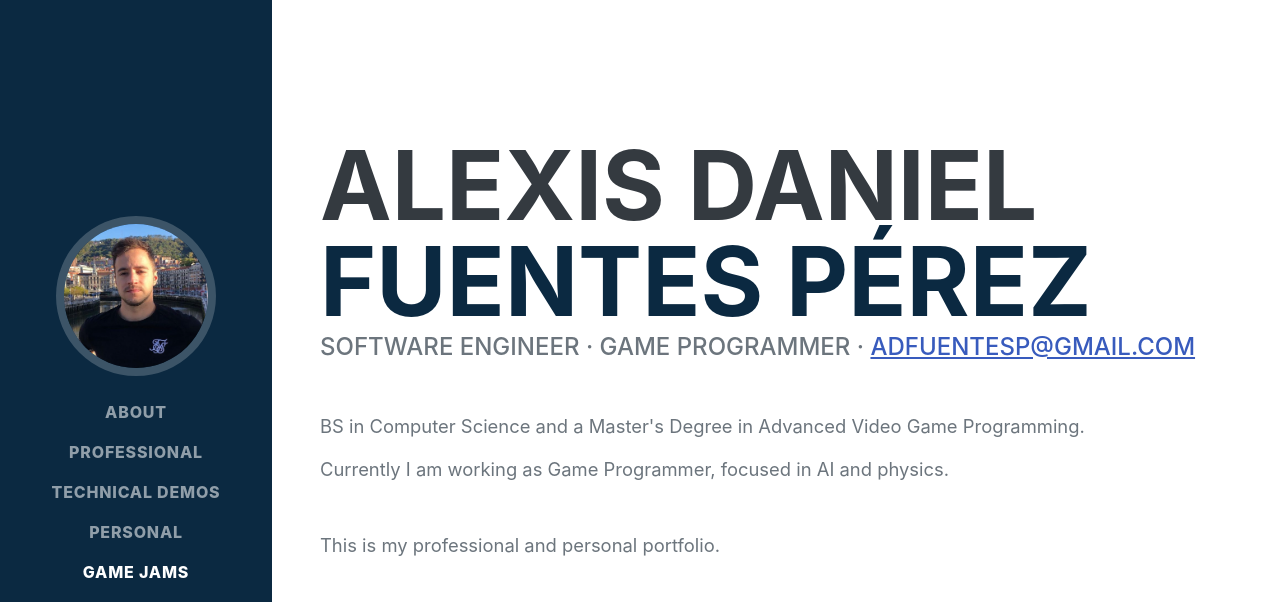
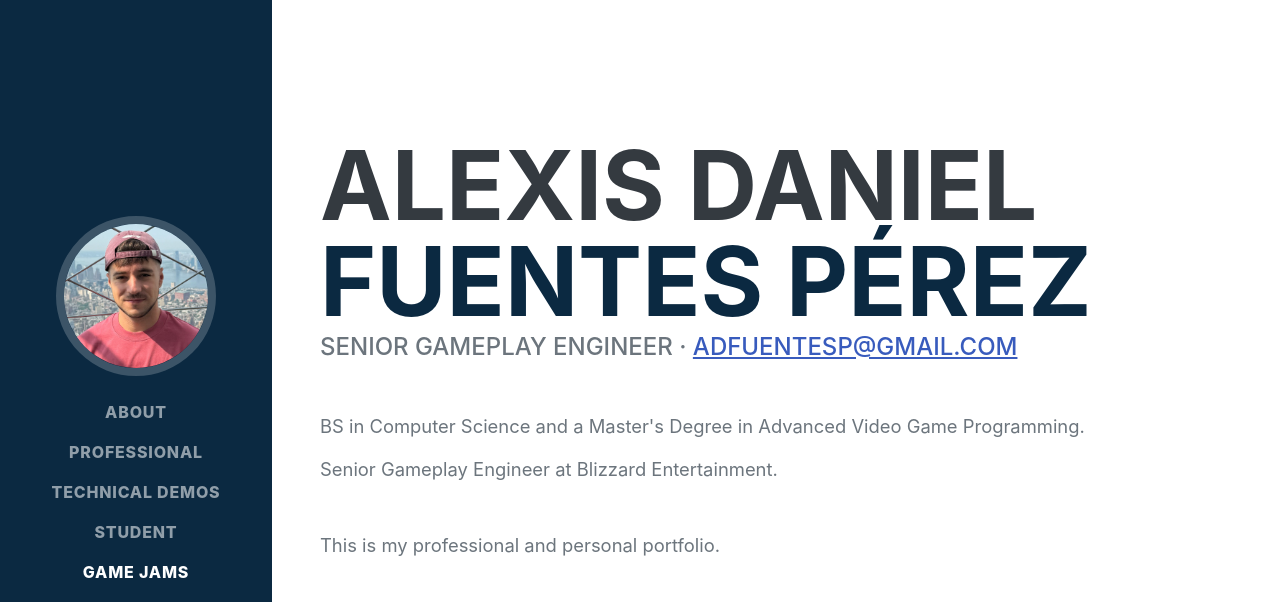
Before and after one commit to alexfp95/alexfp95.github.io, a plain HTML site: page index.html in a window 1280 px wide. Shown: the top 602 px of the page. Drawn offline with nearby package versions, Linux system fonts and the light colour scheme; a web font is replaced by a local one.

Commit message:
Info update

```diff
--- a/index.html
+++ b/index.html
@@ -21,7 +21,7 @@
         <nav class="navbar navbar-expand-lg navbar-dark bg-primary fixed-top" id="sideNav">
             <a class="navbar-brand js-scroll-trigger" href="#page-top">
                 <span class="d-block d-lg-none">Alexis Daniel Fuentes Pérez</span>
-                <span class="d-none d-lg-block"><img class="img-fluid img-profile rounded-circle mx-auto mb-2" src="assets/img/profile.png" alt="..." /></span>
+                <span class="d-none d-lg-block"><img class="img-fluid img-profile rounded-circle mx-auto mb-2" src="assets/img/profile.jpg" alt="..." /></span>
             </a>
             <button class="navbar-toggler" type="button" data-bs-toggle="collapse" data-bs-target="#navbarResponsive" aria-controls="navbarResponsive" aria-expanded="false" aria-label="Toggle navigation"><span class="navbar-toggler-icon"></span></button>
             <div class="collapse navbar-collapse" id="navbarResponsive">
@@ -29,7 +29,7 @@
                     <li class="nav-item"><a class="nav-link js-scroll-trigger" href="#about">About</a></li>
                     <li class="nav-item"><a class="nav-link js-scroll-trigger" href="#professional">Professional</a></li>
                     <li class="nav-item"><a class="nav-link js-scroll-trigger" href="#techdemos">Technical Demos</a></li>
-                    <li class="nav-item"><a class="nav-link js-scroll-trigger" href="#personal">Personal</a></li>
+                    <li class="nav-item"><a class="nav-link js-scroll-trigger" href="#personal">Student</a></li>
                     <li class="nav-item"><a class="nav-link js-scroll-trigger" href="#jams">Game Jams</a></li>
                 </ul>
             </div>
@@ -44,11 +44,11 @@
                         <span class="text-primary">Fuentes Pérez</span>
                     </h1>
                     <div class="subheading mb-5">
-                        Software Engineer · Game Programmer ·
+                        Senior Gameplay Engineer ·
                         <a href="mailto:adfuentesp@gmail.com">adfuentesp@gmail.com</a>
                     </div>
                     <p class="lead">BS in Computer Science and a Master's Degree in Advanced Video Game Programming.</p>
-                    <p class="lead mb-5">Currently I am working as Game Programmer, focused in AI and physics.</p>
+                    <p class="lead mb-5">Senior Gameplay Engineer at Blizzard Entertainment.</p>
                     <p class="lead mb-5">This is my professional and personal portfolio.</p>
                     <div class="social-icons">
                         <a class="social-icon" href="https://www.linkedin.com/in/adfuentesp/" target="_blank"><i class="fab fa-linkedin-in"></i></a>
@@ -153,7 +153,7 @@
             <!-- Personal -->
             <section class="resume-section portfolio" id="personal">
                 <div class="resume-section-content">
-                    <h2 class="mb-5">Personal</h2>
+                    <h2 class="mb-5">Student</h2>
                     <!-- Portfolio Grid Items-->
                     <div class="row justify-content-center">
                         <!-- Portfolio Item 1-->
```
Also changed, not shown: assets/img/profile.jpg (added), assets/img/profile.png (deleted).
